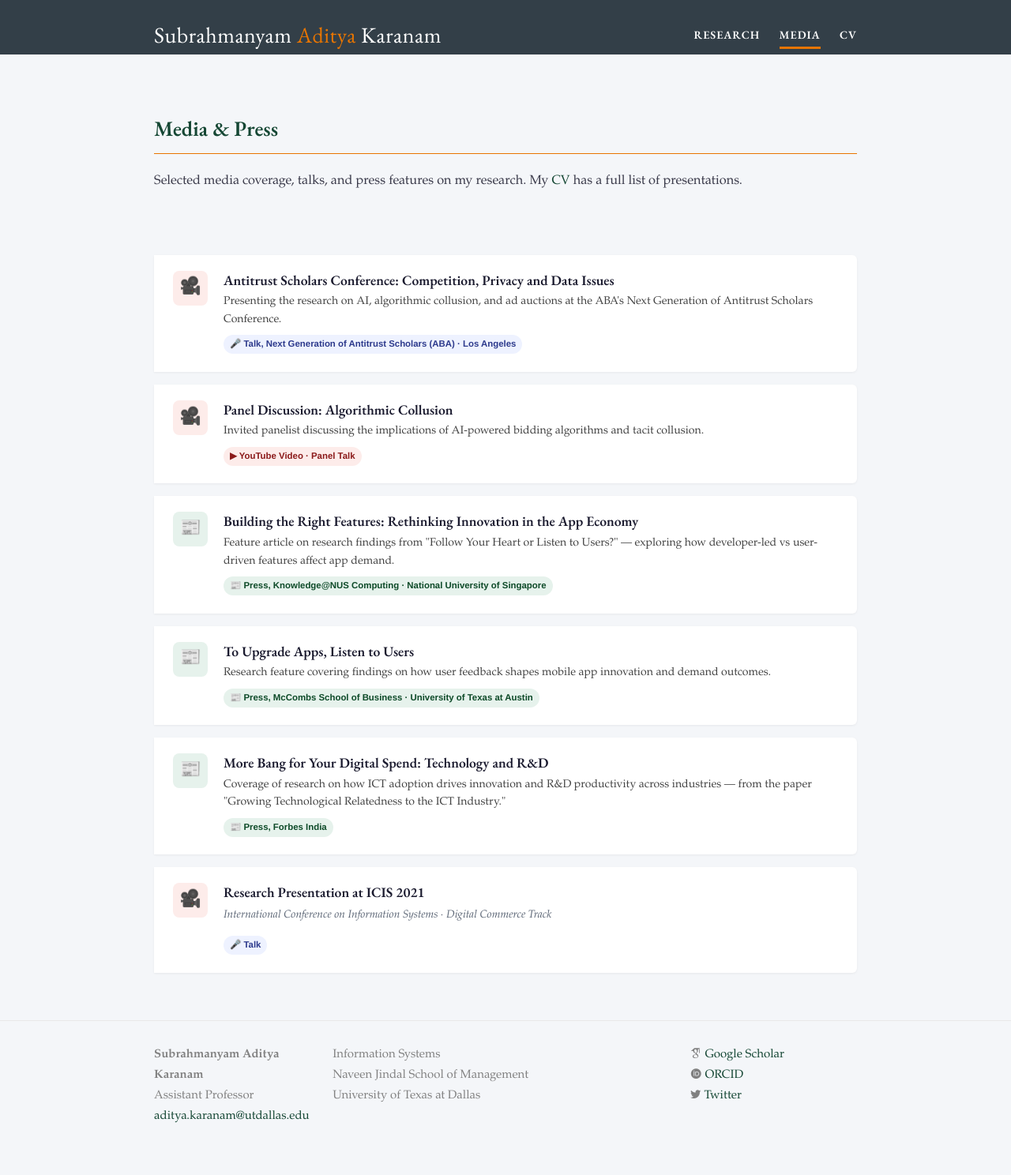
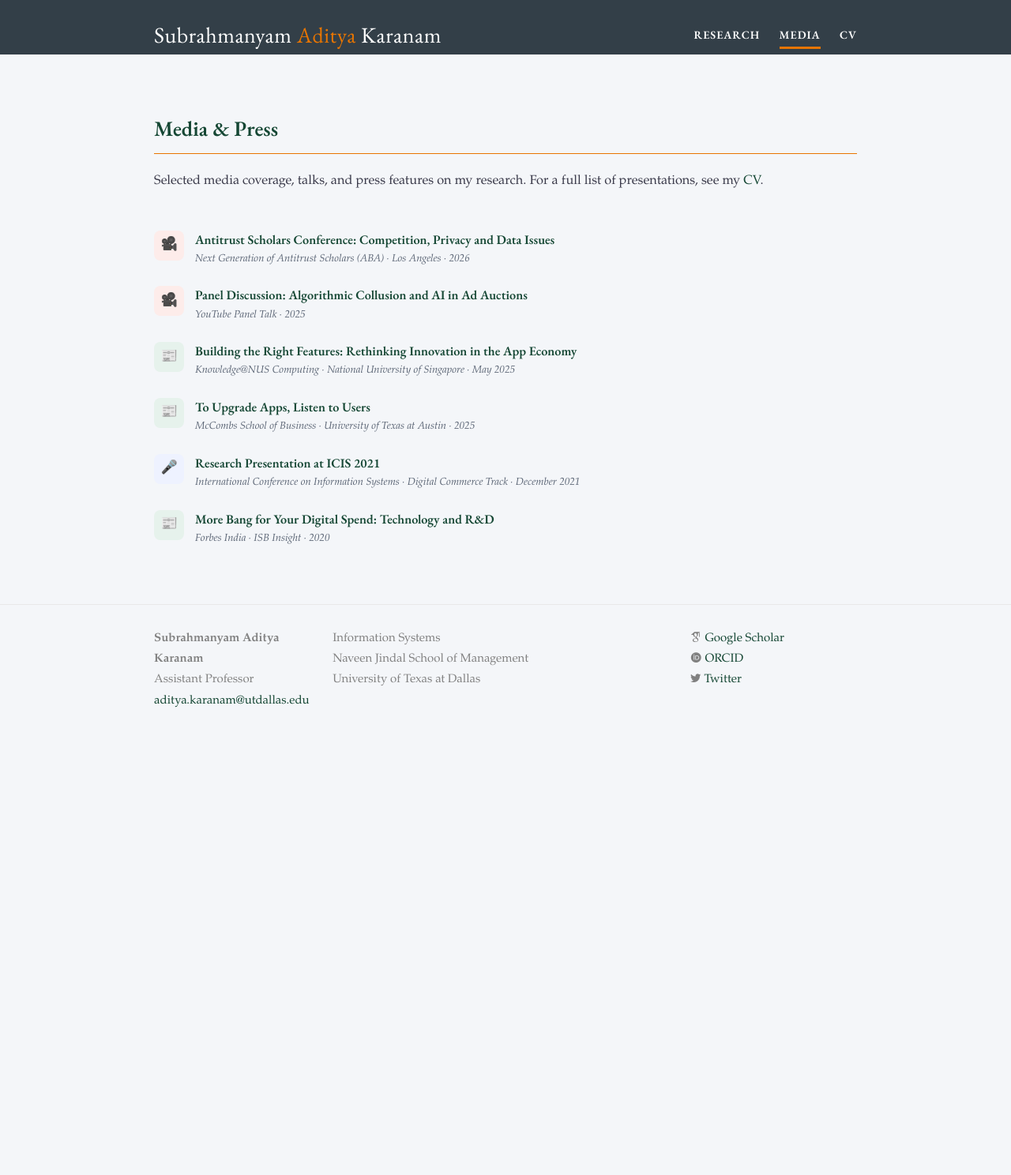
Before and after one commit to askaranam/askaranam.github.io, a Jekyll site: the page built from media.html, in a window 1280 px wide. Shown: the whole page at 79% size. Built offline with Jekyll 4.4.1, drawn with Linux system fonts in a browser that asks for light colours; nearby versions of some CDN libraries; some web fonts are replaced; after the commit the page ends 961 px from its top, so only the background shows below that.

Commit message:
Update media.html

```diff
--- a/media.html
+++ b/media.html
@@ -7,191 +7,97 @@ render_with_liquid: false
 ---
 
 <style>
-.media-intro { margin-bottom: 36px; padding-bottom: 28px; font-size: 0.97em; color: #3a3a4a; line-height: 1.75; }
+.media-intro { margin-bottom: 36px; font-size: 0.97em; color: #3a3a4a; line-height: 1.75; }
 
 .section-heading { font-family: 'EB Garamond', Garamond, Georgia, serif; font-size: 1.45em; font-weight: 600; color: #154734; margin: 40px 0 20px; padding-bottom: 8px; border-bottom: 1px solid #e87500; }
 
-.media-timeline { list-style: none; padding: 0; margin: 0; }
+.media-list { list-style: none; padding: 0; margin: 0; }
+.media-list li:before { content: none !important; }
 
-.media-item {
+.media-list li {
   display: flex;
-  gap: 20px;
   align-items: flex-start;
-  padding: 20px;
-  background: #ffffff;
-  border-left: 4px solid transparent;
-  border-radius: 0 6px 6px 0;
-  margin-bottom: 16px;
-  box-shadow: 0 1px 3px rgba(0,0,0,0.06);
-  transition: border-color 0.2s, box-shadow 0.2s;
-  text-decoration: none;
-  color: inherit;
-}
-.media-item:hover {
-  border-left-color: #e87500;
-  box-shadow: 0 3px 10px rgba(0,0,0,0.09);
-  text-decoration: none;
-  color: inherit;
+  gap: 14px;
+  padding: 12px 0;
+  font-size: 0.92em;
+  line-height: 1.5;
 }
 
-.media-icon {
+.media-icon-sm {
   flex-shrink: 0;
-  width: 44px;
-  height: 44px;
+  width: 38px;
+  height: 38px;
   border-radius: 8px;
   display: flex;
   align-items: center;
   justify-content: center;
-  font-size: 1.3em;
+  font-size: 1.1em;
 }
 .icon-video   { background: #fdecea; }
 .icon-press   { background: #e6f2ec; }
-.icon-podcast { background: #fff3e0; }
+.icon-talk    { background: #eef2ff; }
 
-.media-content { flex: 1; }
-
-.media-date {
-  font-size: 0.72em;
-  font-family: Helvetica, Arial, sans-serif;
-  font-weight: 600;
-  color: #e87500;
-  letter-spacing: 0.05em;
-  text-transform: uppercase;
-  margin-bottom: 4px;
-}
-
-.media-title {
-  font-family: 'EB Garamond', Garamond, Georgia, serif;
-  font-size: 1.05em;
-  font-weight: 600;
-  color: #1a1a2e;
-  margin-bottom: 4px;
-  line-height: 1.4;
-}
-
-.media-source {
-  font-size: 0.82em;
-  color: #5a6474;
-  margin-bottom: 6px;
-  font-style: italic;
-}
-
-.media-description {
-  font-size: 0.84em;
-  color: #444;
-  line-height: 1.6;
-}
-
-.media-tag {
-  display: inline-block;
-  font-size: 0.68em;
-  padding: 2px 8px;
-  border-radius: 20px;
-  font-family: Helvetica, Arial, sans-serif;
-  font-weight: 600;
-  margin-top: 8px;
-}
-.tag-video   { background: #fdecea; color: #8b1a1a; }
-.tag-press   { background: #e6f2ec; color: #0d4a28; }
-.tag-podcast { background: #fff3e0; color: #7a3d00; }
-.tag-talk    { background: #eef2ff; color: #2d3a8c; }
-
-  .media-timeline li:before {
-  content: none !important;
-}
+.media-text { flex: 1; }
+.media-text a { color: #154734; text-decoration: none; font-weight: 600; font-family: 'EB Garamond', Garamond, Georgia, serif; font-size: 1.05em; }
+.media-text a:hover { color: #e87500; }
+.media-outlet { display: block; color: #5a6474; font-style: italic; font-size: 0.85em; margin-top: 2px; }
 </style>
 
 
 
 <h2 class="section-heading">Media & Press</h2>
-
 <div class="media-intro">
-<p>Selected media coverage, talks, and press features on my research. My <a href="http://askaranam.github.io/docs/Aditya_CV.pdf" style="color:#154734;">CV</a> has a full list of presentations.</p>
+<p>Selected media coverage, talks, and press features on my research. For a full list of presentations, see my <a href="http://askaranam.github.io/docs/Aditya_CV.pdf" style="color:#154734;">CV</a>.</p>
 </div>
 
-<ul class="media-timeline">
+<ul class="media-list">
 
-  <!-- YouTube panel -->
   <li>
-    <a class="media-item" href="https://www.youtube.com/watch?v=39k_UW2EcaM" target="_blank">
-      <div class="media-icon icon-video">🎥</div>
-      <div class="media-content">
-        <!-- <div class="media-date">2026</div> -->
-        <div class="media-title">Antitrust Scholars Conference: Competition, Privacy and Data Issues</div>
-        <!-- <div class="media-source"></div> -->
-        <div class="media-description">Presenting the research on AI, algorithmic collusion, and ad auctions at the ABA's Next Generation of Antitrust Scholars Conference.</div>
-        <span class="media-tag tag-talk">🎤 Talk, Next Generation of Antitrust Scholars (ABA) · Los Angeles</span>
-      </div>
-    </a>
+    <span class="media-icon-sm icon-video">🎥</span>
+    <span class="media-text">
+      <a href="https://www.youtube.com/watch?v=39k_UW2EcaM" target="_blank">Antitrust Scholars Conference: Competition, Privacy and Data Issues</a>
+      <span class="media-outlet">Next Generation of Antitrust Scholars (ABA) · Los Angeles · 2026</span>
+    </span>
   </li>
 
   <li>
-    <a class="media-item" href="https://www.youtube.com/watch?v=farOrPaOTQY" target="_blank">
-      <div class="media-icon icon-video">🎥</div>
-      <div class="media-content">
-        <!-- <div class="media-date">2025</div> -->
-        <div class="media-title">Panel Discussion: Algorithmic Collusion </div>
-        <!-- <div class="media-source">YouTube · Panel Talk</div> -->
-        <div class="media-description">Invited panelist discussing the implications of AI-powered bidding algorithms and tacit collusion.</div>
-        <span class="media-tag tag-video">▶ YouTube Video · Panel Talk</span>
-      </div>
-    </a>
+    <span class="media-icon-sm icon-video">🎥</span>
+    <span class="media-text">
+      <a href="https://www.youtube.com/watch?v=farOrPaOTQY" target="_blank">Panel Discussion: Algorithmic Collusion and AI in Ad Auctions</a>
+      <span class="media-outlet">YouTube Panel Talk · 2025</span>
+    </span>
   </li>
 
-  <!-- NUS Knowledge Hub -->
   <li>
-    <a class="media-item" href="https://www.comp.nus.edu.sg/features/rethinking-innovation-in-the-app-economy/" target="_blank">
-      <div class="media-icon icon-press">📰</div>
-      <div class="media-content">
-        <!-- <div class="media-date">May 2025</div> -->
-        <div class="media-title">Building the Right Features: Rethinking Innovation in the App Economy</div>
-        <!-- <div class="media-source">Knowledge@NUS Computing · National University of Singapore</div> -->
-        <div class="media-description">Feature article on research findings from "Follow Your Heart or Listen to Users?" — exploring how developer-led vs user-driven features affect app demand.</div>
-        <span class="media-tag tag-press">📰 Press, Knowledge@NUS Computing · National University of Singapore</span>
-      </div>
-    </a>
+    <span class="media-icon-sm icon-press">📰</span>
+    <span class="media-text">
+      <a href="https://www.comp.nus.edu.sg/features/rethinking-innovation-in-the-app-economy/" target="_blank">Building the Right Features: Rethinking Innovation in the App Economy</a>
+      <span class="media-outlet">Knowledge@NUS Computing · National University of Singapore · May 2025</span>
+    </span>
   </li>
 
-  <!-- UT Austin McCombs -->
   <li>
-    <a class="media-item" href="https://news.mccombs.utexas.edu/research/to-upgrade-apps-listen-to-users/" target="_blank">
-      <div class="media-icon icon-press">📰</div>
-      <div class="media-content">
-        <!-- <div class="media-date">2025</div> -->
-        <div class="media-title">To Upgrade Apps, Listen to Users</div>
-        <!-- <div class="media-source">McCombs School of Business · University of Texas at Austin</div> -->
-        <div class="media-description">Research feature covering findings on how user feedback shapes mobile app innovation and demand outcomes.</div>
-        <span class="media-tag tag-press">📰 Press, McCombs School of Business · University of Texas at Austin</span>
-      </div>
-    </a>
+    <span class="media-icon-sm icon-press">📰</span>
+    <span class="media-text">
+      <a href="https://news.mccombs.utexas.edu/research/to-upgrade-apps-listen-to-users/" target="_blank">To Upgrade Apps, Listen to Users</a>
+      <span class="media-outlet">McCombs School of Business · University of Texas at Austin · 2025</span>
+    </span>
   </li>
 
-  <!-- Forbes India -->
   <li>
-    <a class="media-item" href="https://www.forbesindia.com/article/isbinsight/more-bang-for-your-digital-spend-technology-and-rd/49951/1" target="_blank">
-      <div class="media-icon icon-press">📰</div>
-      <div class="media-content">
-        <!-- <div class="media-date">2020</div> -->
-        <div class="media-title">More Bang for Your Digital Spend: Technology and R&D</div>
-        <!-- <div class="media-source">Forbes India · ISB Insight</div> -->
-        <div class="media-description">Coverage of research on how ICT adoption drives innovation and R&D productivity across industries — from the paper "Growing Technological Relatedness to the ICT Industry."</div>
-        <span class="media-tag tag-press">📰 Press, Forbes India</span>
-      </div>
-    </a>
+    <span class="media-icon-sm icon-talk">🎤</span>
+    <span class="media-text">
+      <a href="https://aisel.aisnet.org/icis2021/digital_commerce/digital_commerce/12/" target="_blank">Research Presentation at ICIS 2021</a>
+      <span class="media-outlet">International Conference on Information Systems · Digital Commerce Track · December 2021</span>
+    </span>
   </li>
 
-  <!-- ICIS Presentation -->
   <li>
-    <a class="media-item" href="https://aisel.aisnet.org/icis2021/digital_commerce/digital_commerce/12/" target="_blank">
-      <div class="media-icon icon-video">🎥</div>
-      <div class="media-content">
-        <!-- <div class="media-date">December 2021</div> -->
-        <div class="media-title">Research Presentation at ICIS 2021</div>
-        <div class="media-source">International Conference on Information Systems · Digital Commerce Track</div>
-        <!-- <div class="media-description">Video presentation of research on digital commerce and platform design.</div> -->
-        <span class="media-tag tag-talk">🎤 Talk </span>
-      </div>
-    </a>
+    <span class="media-icon-sm icon-press">📰</span>
+    <span class="media-text">
+      <a href="https://www.forbesindia.com/article/isbinsight/more-bang-for-your-digital-spend-technology-and-rd/49951/1" target="_blank">More Bang for Your Digital Spend: Technology and R&D</a>
+      <span class="media-outlet">Forbes India · ISB Insight · 2020</span>
+    </span>
   </li>
 
 </ul>
```
